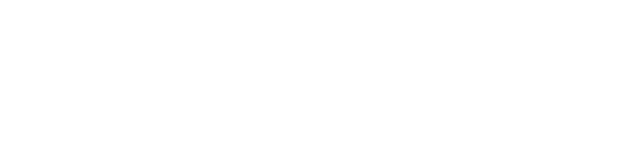
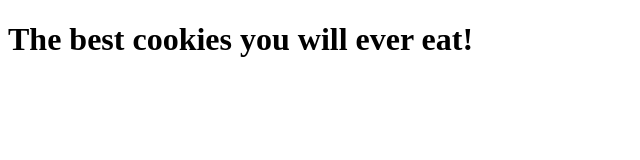
Before and after one commit to nolwennmontillot/fictional-disco, a plain HTML site: page subfolder_coding/index.html in a window 1280 px wide. Shown: the whole page, without its empty margins (0-640 px from the left). Drawn offline with Linux system fonts and the light colour scheme.

Commit message:
new header added

```diff
--- a/subfolder_coding/index.html
+++ b/subfolder_coding/index.html
@@ -4,6 +4,8 @@
     <title>Chocolate Chip Cookie Recipe</title>
 </head>
 <body>
-
+    <H1>
+        The best cookies you will ever eat!
+    </H1>
 </body>
 </html>
```
